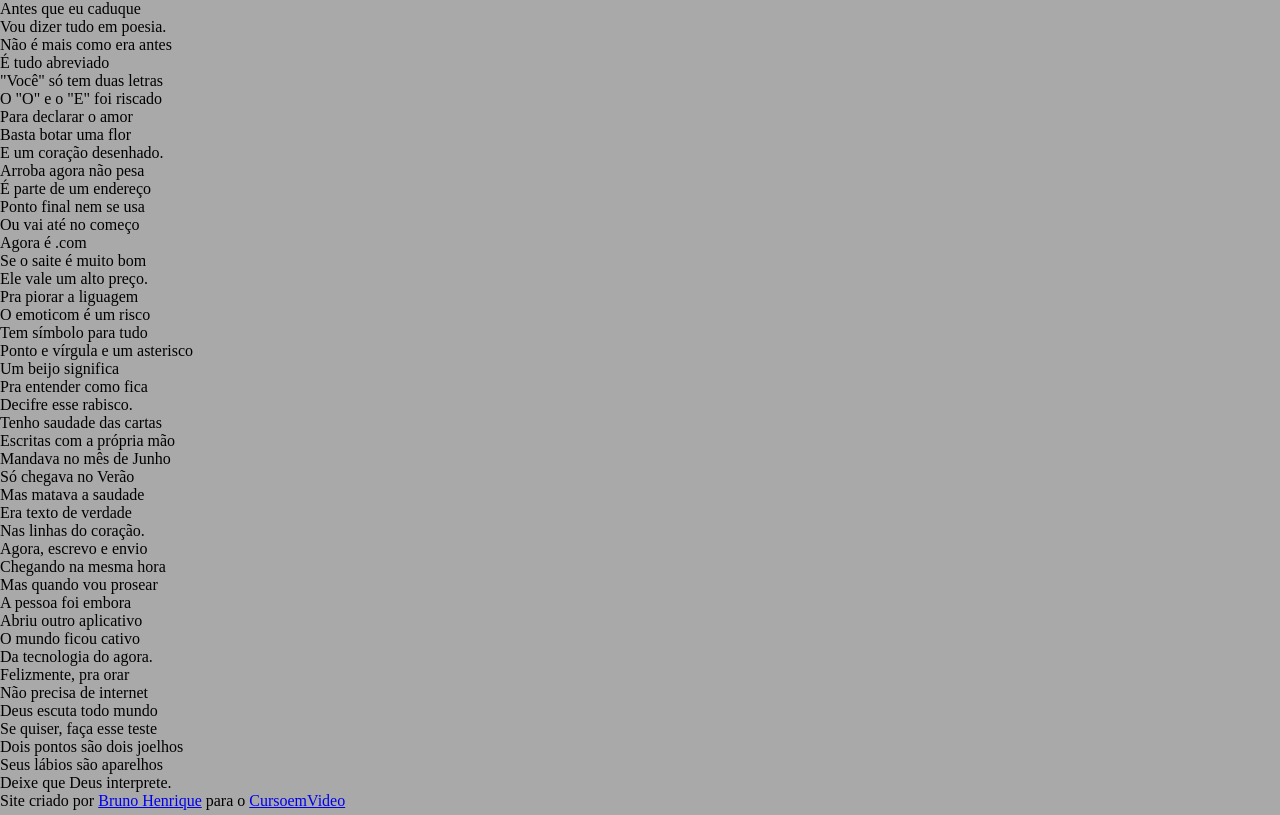
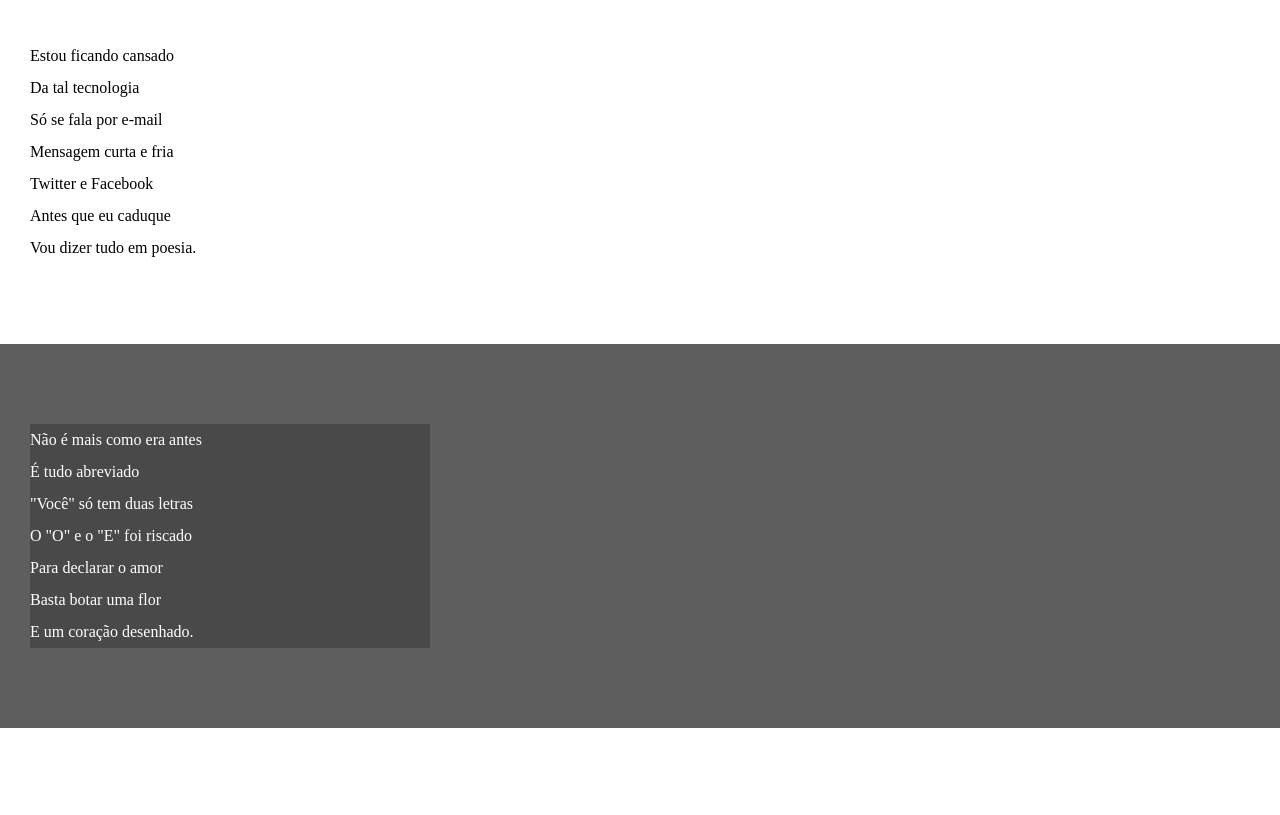
Before and after one commit to brunohfg/html-css, a plain HTML site: page EXERCICIOS-modulo-03/desafio-cordel/index.html in a window 1280 px wide. Shown: the part 195-1010 px from the top of the page. Drawn offline with Linux system fonts and the light colour scheme.

Commit message:
atualizei estilos dos textos e blocos

```diff
--- a/EXERCICIOS-modulo-03/desafio-cordel/estilo/style.css
+++ b/EXERCICIOS-modulo-03/desafio-cordel/estilo/style.css
@@ -18,4 +18,49 @@ header {
 
 header > h1 {
     padding-top: 50px;
+    font-variant: small-caps;
 }
+
+header > p {
+    padding-bottom: 50px;
+}
+
+a {
+    color: white;
+    text-decoration: none;
+    font-weight: bolder;
+}
+
+a:hover {
+    text-decoration: underline ;
+}
+
+section {
+    padding-top: 10vh;
+    padding-bottom: 10vh;
+    line-height: 2em;
+    padding-left: 30px;
+}
+
+section.normal {
+    background-color: white;
+    color: black;
+}
+
+section.imagem {
+    background-color: rgb(94, 94, 94);
+    color: white;
+
+}
+
+section.imagem > p {
+    background-color: rgba(0, 0, 0, 0.226);
+    width: 400px;
+}
+
+footer {
+    background-color: black;
+    color: white;
+    text-align: center;
+    padding: 10px;
+}
```
